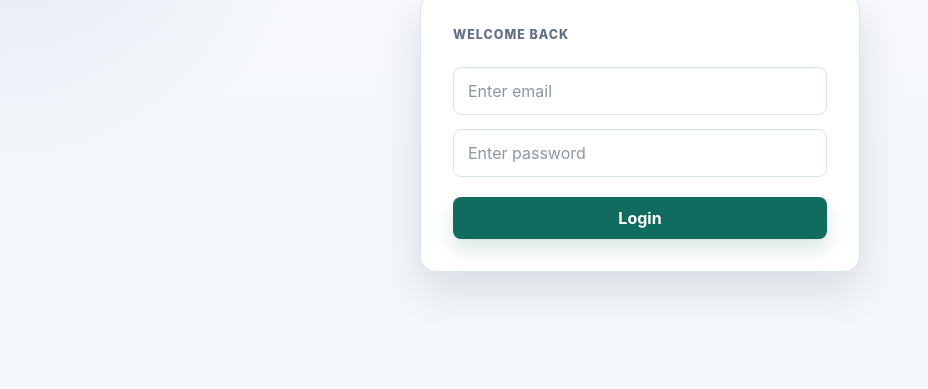
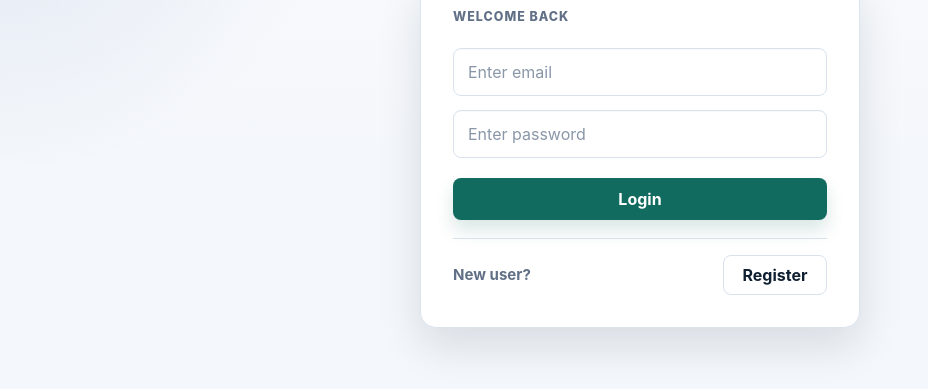
Before and after one commit to kamranbb-29/personal-finance-tracker, a website: page dist/login.html in a window 1280 px wide. Shown: the part 187-576 px from the top of the page, without its empty margins (0-928 px from the left). Drawn offline with Linux system fonts and the light colour scheme.

Commit message:
budget fix"

```diff
--- a/dist/login.html
+++ b/dist/login.html
@@ -20,6 +20,11 @@
         <input type="password" id="password" placeholder="Enter password" />
 
         <button type="submit">Login</button>
+
+        <div class="auth-switch">
+          <span>New user?</span>
+          <a class="button-secondary" href="register.html">Register</a>
+        </div>
       </form>
     </div>
     <p id="message"></p>
--- a/dist/login.js
+++ b/dist/login.js
@@ -25,8 +25,8 @@ form2.addEventListener("submit", async (event) => {
     });
     const data = await response.json();
 
-    localStorage.setItem("token", data.token);
     if (response.ok) {
+      localStorage.setItem("token", data.token);
       message.innerText = "Logged In Successfully";
       email.value = "";
       password.value = "";
--- a/dist/style.css
+++ b/dist/style.css
@@ -446,6 +446,29 @@ form button {
   text-align: center;
 }
 
+.auth-switch {
+  display: grid;
+  grid-template-columns: 1fr auto;
+  align-items: center;
+  gap: 12px;
+  margin-top: 4px;
+  padding-top: 16px;
+  border-top: 1px solid var(--border);
+}
+
+.auth-switch span {
+  min-height: auto;
+  color: var(--muted);
+  font-size: 0.94rem;
+  font-weight: 700;
+}
+
+.auth-switch .button-secondary {
+  min-width: 104px;
+  min-height: 40px;
+  box-shadow: none;
+}
+
 .logout-panel {
   display: grid;
   width: min(460px, 100%);
```
Also changed, not shown: dist/register.html (+5 -0 lines), dist/register.js (+9 -6 lines).
